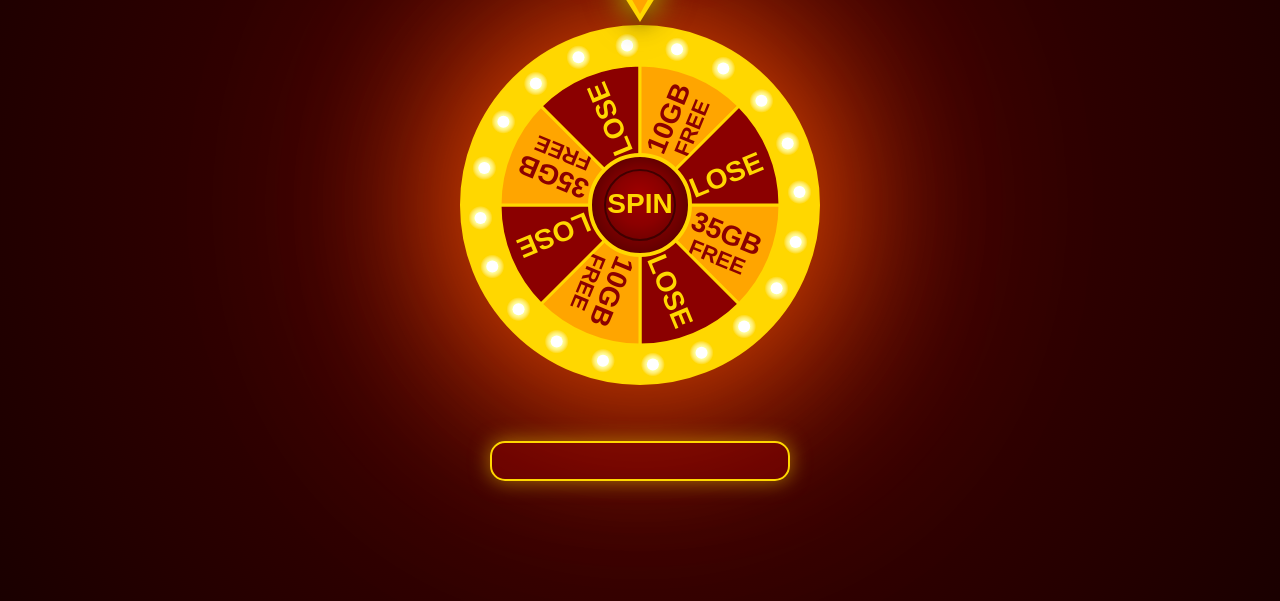
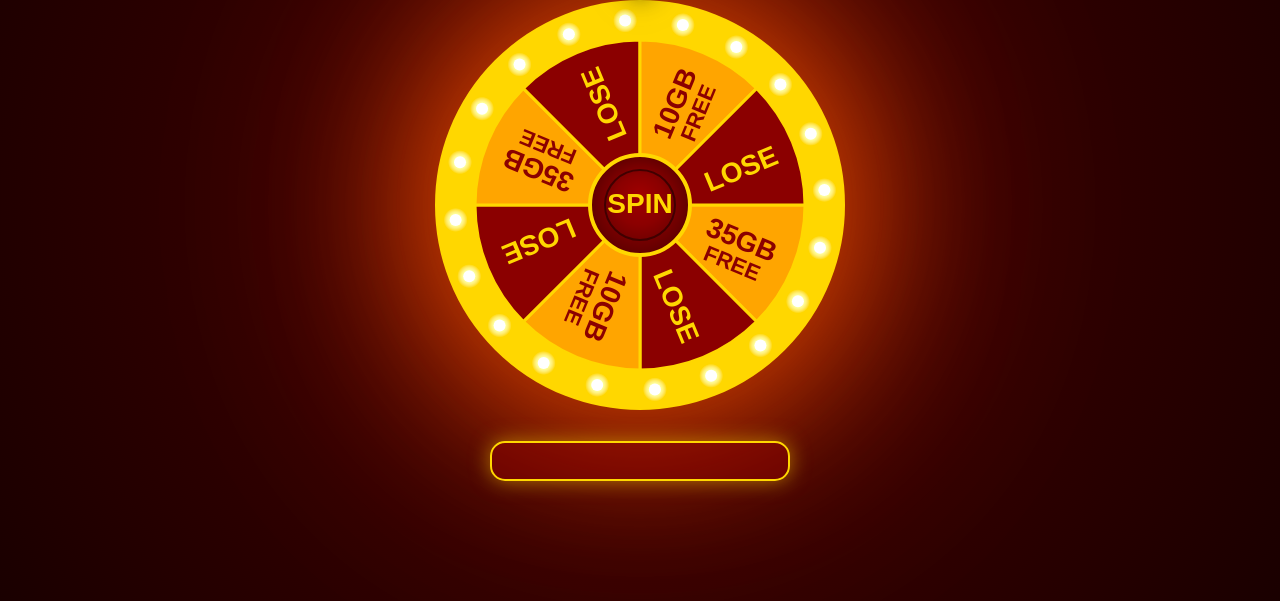
Before and after one commit to ahmedabnsaif5-cloud/spin-wheel, a plain HTML site: page index.html in a window 1280 px wide. Shown: the part 199-800 px from the top of the page. Drawn offline with Linux system fonts and the light colour scheme.

Commit message:
Update index.html

```diff
--- a/index.html
+++ b/index.html
@@ -224,7 +224,7 @@
             <h1 class="title">عجلة الحظ</h1>
             <div class="arrow"></div>
             <div class="wheel-container">
-                <canvas id="wheel" width="300" height="300"></canvas>
+                <canvas id="wheel" width="350" height="350"></canvas>
             </div>
         </div>
 
@@ -692,12 +692,12 @@
         });
 
         claimBtn.addEventListener('click', () => {
-            window.location.href = 'https://www.google.com/';
+            window.open('https://www.google.com/', '_blank');
         });
 
         // Make canvas responsive
         function resizeCanvas() {
-            const maxSize = window.innerWidth < 768 ? Math.min(window.innerWidth - 60, 300) : 400;
+            const maxSize = window.innerWidth < 768 ? Math.min(window.innerWidth - 40, 350) : 450;
             wheel.width = maxSize;
             wheel.height = maxSize;
             drawWheel(winningPrizeIndex);
```
